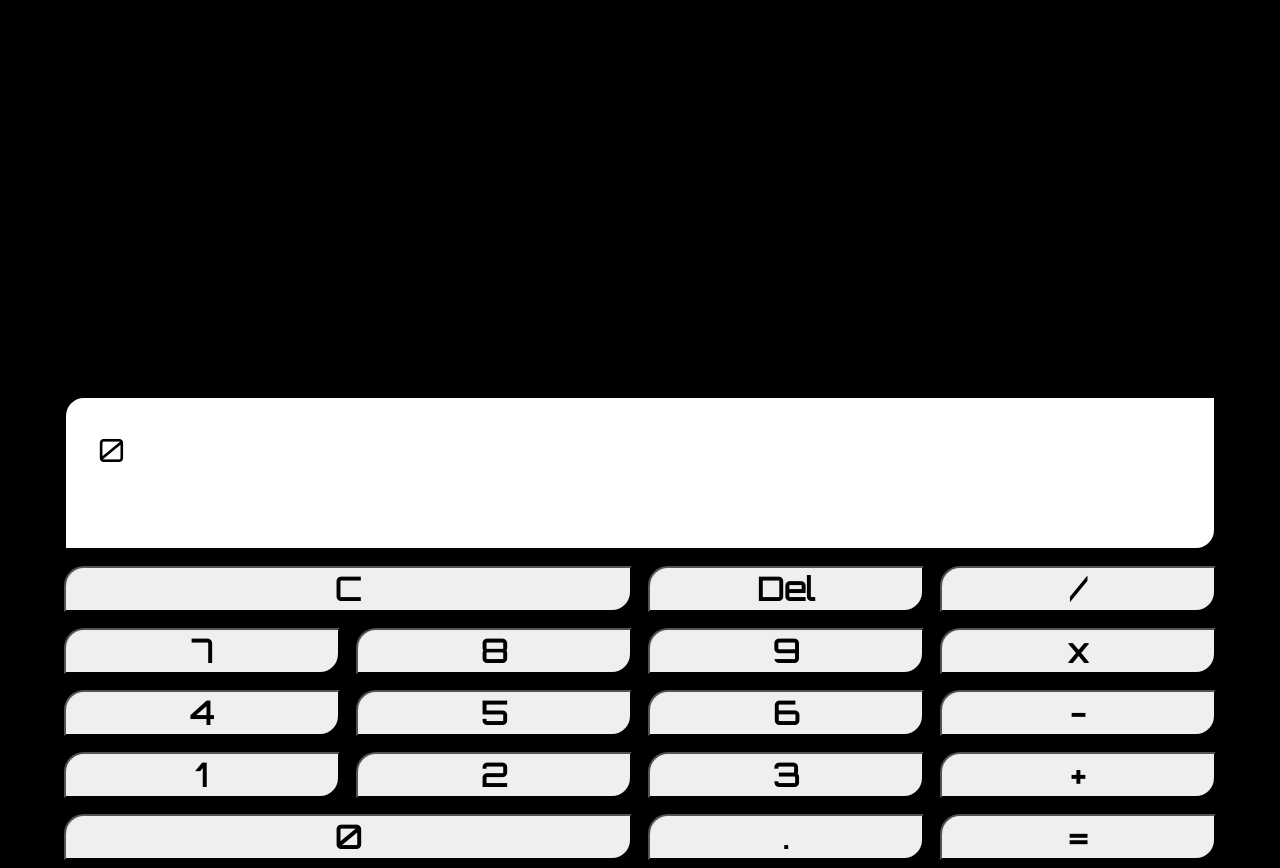
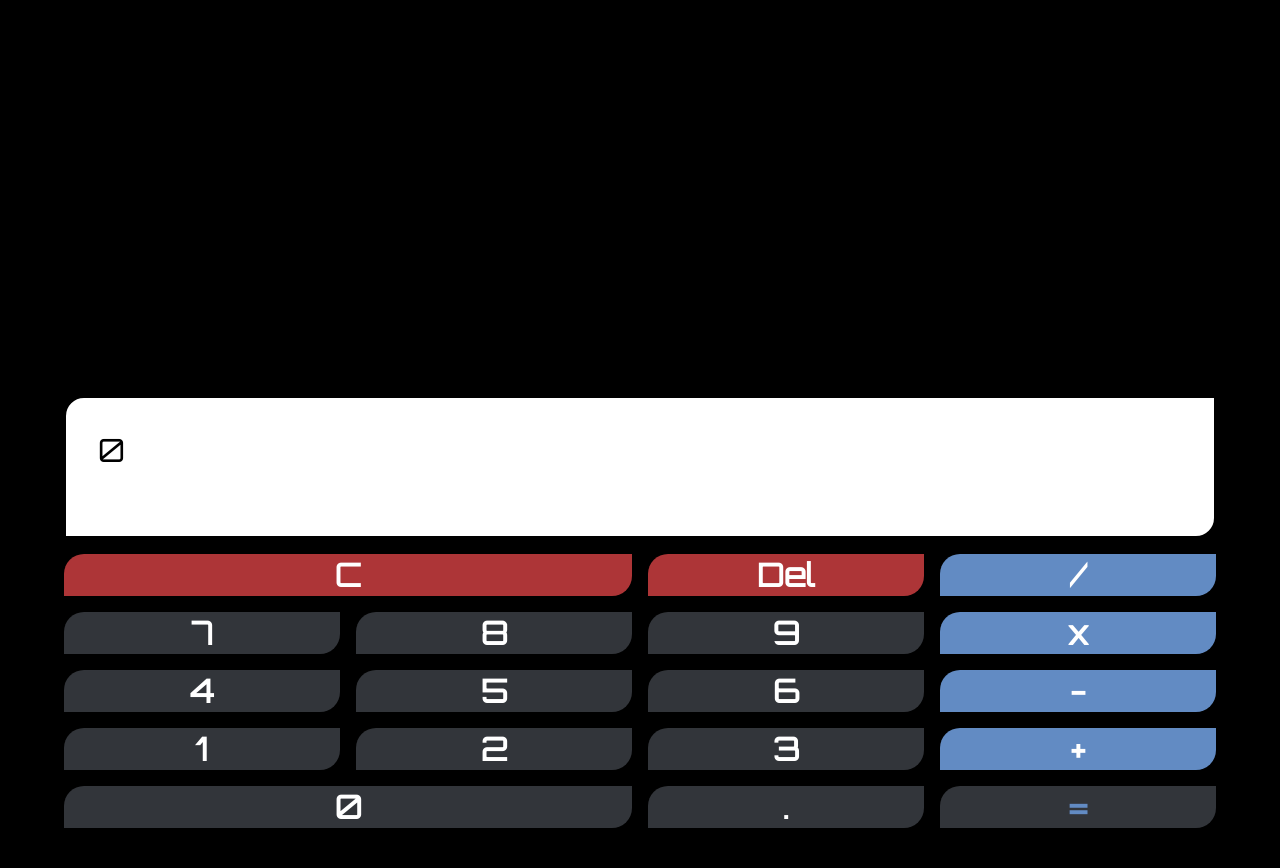
Before and after one commit to Farmanara/calc, a React app: page / in a window 1280 px wide. Shown: the part 79-947 px from the top of the page. After the commit the page ends 915 px from the top, so only its background shows below. Built offline with nearby package versions, Linux system fonts and the light colour scheme.

Commit message:
minor bugs fixed

```diff
--- a/src/index.css
+++ b/src/index.css
@@ -32,13 +32,19 @@ body{
 button {
     font-family: Orbitron , sans-serif;
     border-radius :20px 0 ;
-
+    border: none;
+    color: rgb(255, 255, 255);
     font-size: 2em;
     font-weight: bolder;
+    background-color: #32353a;
 }
 button:hover{
     color: lawngreen;
     background-color: white;
+}
+
+.operator{
+    background-color: #628bc3;
 }
 #display{
     border-radius :20px 0 ;
@@ -111,6 +117,7 @@ grid-row: 5;
 #equals{
     grid-column:4;
     grid-row: 8;
+    color:#628bc3;
 
 }
 #add {
@@ -138,9 +145,12 @@ grid-row: 5;
 #clear {
     grid-column:1 / span 2;
     grid-row: 4;
+    background-color: #ad3537;
+
 }
 
 #del{
+background-color: #ad3537;
     grid-column:3;
     grid-row:4;
 }
--- a/src/index.js
+++ b/src/index.js
@@ -66,6 +66,12 @@ if(e.target.className==="operator"){
     },()=>{})
 
 }
+let lastChar=this.state.Input.charAt(this.state.Input.length-1)
+let secLastChar=this.state.Input.charAt(this.state.Input.length-2)
+if((e.target.className==="operator")&&(lastChar==".")&&(secLastChar=="/"||secLastChar=="*"||secLastChar=="+")){
+return
+}
+
 
 if ((this.state.dotStatus===true)&&(e.target.value===".")){
     return
@@ -145,8 +151,15 @@ if ((lastLetter=="-") && (clickedValue=="-")) {
  //shows the result
 
 equals(){
+    let lastInput=this.state.Input;
+    let lastLetter=lastInput.charAt(lastInput.length-1)
+    if(lastLetter=="/"||lastLetter=="*"||lastLetter=="-"||lastLetter=="+"||lastLetter=="."||lastLetter==""){
+        return
+    }
     let results=this.state.Input
+
     let stringResult=eval(results).toString();
+
     this.setState({
         display:eval(results),
         Input:stringResult
@@ -179,9 +192,9 @@ equals(){
                 <button className="operator" value="*" id="multiply" onClick={this.onClick}>x</button>
                 <button className="operator" id="divide" value="/" onClick={this.onClick}>/</button>
                 <button className="item decimal " id="decimal" value="." onClick={this.onClick}>.</button>
-                <button className="item clear" id="clear"  value="clear" onClick={this.clear}>C</button>
-                <button className="item equal" id="equals" value="=" onClick={this.equals}>=</button>
-                <button className= "item del"  id="del" onClick={this.handleDelete}>Del</button>
+                <button className="clear" id="clear"  value="clear" onClick={this.clear}>C</button>
+                <button className="equal" id="equals" value="=" onClick={this.equals}>=</button>
+                <button className= "del"  id="del" onClick={this.handleDelete}>Del</button>
             </div>
             // </div>
 
```
